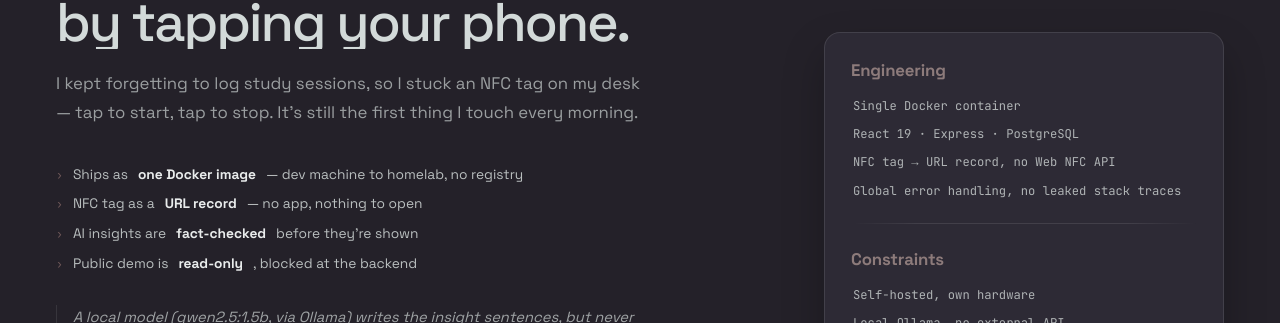
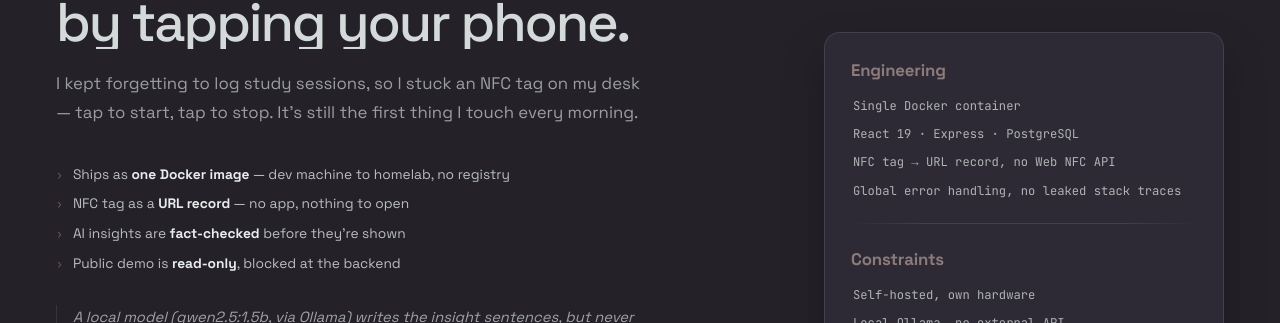
Before and after one commit to c-panagopoulos/Personal-Website, a React (Vite) app in the folder client/: page / in a window 1280 px wide. Shown: the part 3072-3395 px from the top of the page. Built offline with nearby package versions, Linux system fonts and the light colour scheme.

Commit message:
Replace homelab topology tree with the boxed engineering/constraints panel, fix proof list text wrapping

```diff
--- a/client/src/components/HomelabSection.jsx
+++ b/client/src/components/HomelabSection.jsx
@@ -85,11 +85,11 @@ export default function HomelabSection() {
           <ul className="scene__proof">
             <li className="scene__proof-item" style={anim(visible, "rowRise", 0.4, 2.42)}>
               <span className="scene__proof-mark">›</span>
-              Daily routine is AI-drafted, but <b>calendar-safe by design</b>
+              <span>Daily routine is AI-drafted, but <b>calendar-safe by design</b></span>
             </li>
             <li className="scene__proof-item" style={anim(visible, "rowRise", 0.4, 2.5)}>
               <span className="scene__proof-mark">›</span>
-              Handwritten notes → Nextcloud Deck cards, <b>~9 minutes saved</b> per note (estimated)
+              <span>Handwritten notes → Nextcloud Deck cards, <b>~9 minutes saved</b> per note (estimated)</span>
             </li>
           </ul>
 
@@ -99,35 +99,13 @@ export default function HomelabSection() {
             writes through events the model itself marks enabled.
           </p>
 
-          <div className="scene__stack scene__stack--inline">
-            <div className="scene__stack-group" style={anim(visible, "rowRise", 0.45, 2.78)}>
-              <div className="scene__stack-label">ENGINEERING</div>
-              <div className="scene__stack-value">
-                Docker Compose, nine services
-                <br />
-                Tailscale mesh, zero open ports
-                <br />
-                n8n automations, daily use
-              </div>
-            </div>
-            <div className="scene__stack-group" style={anim(visible, "rowRise", 0.45, 2.88)}>
-              <div className="scene__stack-label">CONSTRAINTS</div>
-              <div className="scene__stack-value">
-                Single Intel N100
-                <br />
-                No open ports
-                <br />
-                Home network only
-              </div>
-            </div>
-          </div>
           <div style={{ marginTop: 40 }}>
             <a
               className="btn"
               href="https://github.com/c-panagopoulos"
               target="_blank"
               rel="noreferrer"
-              style={anim(visible, "ctaPop", 0.5, 3.05)}
+              style={anim(visible, "ctaPop", 0.5, 2.8)}
             >
               <span className="btn__label">GitHub</span>
               <span className="btn__tag">HOMELAB / COMPOSE</span>
@@ -136,26 +114,23 @@ export default function HomelabSection() {
         </div>
 
         <div className="scene__side">
-          <div className="evidence-panel">
-            <div className="evidence-panel__section">
-              <div className="evidence-panel__label" style={anim(visible, "rowRise", 0.4, 2.2)}>
-                TOPOLOGY
+          <div className="scene__stack-panel">
+            <div className="scene__stack scene__stack--grid">
+              <div className="scene__stack-group" style={anim(visible, "rowRise", 0.45, 2.4)}>
+                <div className="scene__stack-label">Engineering</div>
+                <div className="scene__stack-value">
+                  <div>Docker Compose, nine services</div>
+                  <div>Tailscale mesh, zero open ports</div>
+                  <div>n8n automations, daily use</div>
+                </div>
               </div>
-              <div className="evidence-tree">
-                <span className="evidence-tree__root" style={anim(visible, "treeRise", 0.35, 2.35)}>
-                  Tailscale mesh
-                </span>
-                <span style={anim(visible, "treeRise", 0.35, 2.43)}>
-                  {"\n"} └─ n10 · Intel N100
-                </span>
-                {CONTAINERS.map((c, i) => (
-                  <span key={c.id} style={anim(visible, "treeRise", 0.35, 2.51 + i * 0.06)}>
-                    {"\n"}
-                    {"     "}
-                    {i < CONTAINERS.length - 1 ? "├─ " : "└─ "}
-                    {c.name}
-                  </span>
-                ))}
+              <div className="scene__stack-group" style={anim(visible, "rowRise", 0.45, 2.5)}>
+                <div className="scene__stack-label">Constraints</div>
+                <div className="scene__stack-value">
+                  <div>Single Intel N100</div>
+                  <div>No open ports</div>
+                  <div>Home network only</div>
+                </div>
               </div>
             </div>
           </div>
--- a/client/src/components/ProjectScene.jsx
+++ b/client/src/components/ProjectScene.jsx
@@ -91,7 +91,7 @@ export default function ProjectScene({
               {proof.map((item, i) => (
                 <li className="scene__proof-item" key={i} style={anim(visible, "rowRise", 0.4, 1.25 + i * 0.08)}>
                   <span className="scene__proof-mark">›</span>
-                  {item}
+                  <span>{item}</span>
                 </li>
               ))}
             </ul>
--- a/client/src/styles/global.css
+++ b/client/src/styles/global.css
@@ -1521,94 +1521,6 @@ button {
   margin: 40px 0 0;
   max-width: 700px;
 }
-.evidence-panel {
-  border: 1px solid var(--border-strong);
-  border-radius: 12px;
-  background: var(--surface-elevated);
-  overflow: hidden;
-}
-.evidence-panel__section {
-  padding: 18px 20px;
-  border-top: 1px solid var(--border);
-}
-.evidence-panel__section:first-child {
-  border-top: none;
-}
-.evidence-panel__label {
-  font-family: var(--font-mono);
-  font-size: 0.56rem;
-  letter-spacing: 0.2em;
-  color: var(--text-faint);
-  margin-bottom: 14px;
-}
-
-.evidence-flow {
-  display: flex;
-  flex-direction: column;
-  gap: 11px;
-}
-.evidence-flow__step {
-  display: flex;
-  align-items: baseline;
-  justify-content: space-between;
-  gap: 14px;
-  font-family: var(--font-mono);
-  font-size: 0.72rem;
-  color: var(--text-soft);
-}
-.evidence-flow__step span:first-child {
-  white-space: nowrap;
-}
-.evidence-flow__meta {
-  color: var(--text-quiet);
-  white-space: nowrap;
-}
-
-.evidence-chart {
-  display: flex;
-  align-items: flex-end;
-  gap: 3px;
-  height: 44px;
-}
-.evidence-chart__bar {
-  flex: 1;
-  background: var(--text-quiet);
-  border-radius: 1px;
-  min-width: 2px;
-}
-
-.evidence-metric {
-  display: flex;
-  align-items: baseline;
-  justify-content: space-between;
-  gap: 14px;
-}
-.evidence-metric__value {
-  font-size: 2.1rem;
-  font-weight: 500;
-  letter-spacing: -0.02em;
-  color: var(--text-primary);
-}
-.evidence-metric__caption {
-  font-family: var(--font-mono);
-  font-size: 0.6rem;
-  letter-spacing: 0.1em;
-  color: var(--text-quiet);
-  text-align: right;
-  line-height: 1.7;
-}
-
-.evidence-tree {
-  font-family: var(--font-mono);
-  font-size: 0.72rem;
-  line-height: 2.05;
-  color: var(--text-soft);
-  white-space: pre;
-}
-.evidence-tree__root {
-  color: var(--text-primary);
-}
-
 .btn {
   display: inline-flex;
   align-items: center;
```
